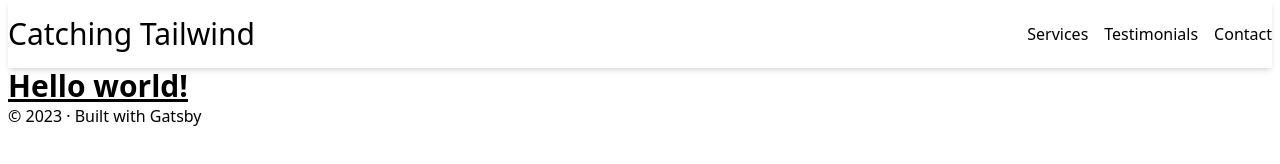
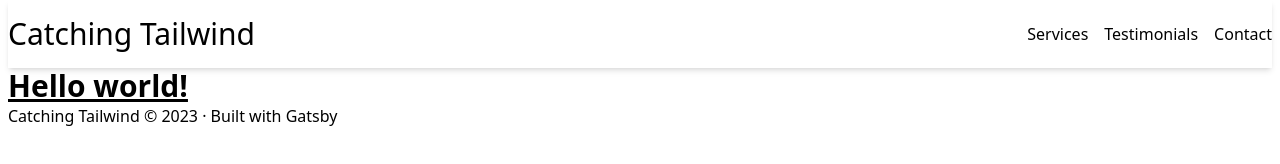
Before and after one commit to juanjuanzero-dev/catching-tailwindcss, a Gatsby site: page / in a window 1280 px wide. Built offline with nearby package versions, Linux system fonts and the light colour scheme; Gatsby itself is replaced by a stand-in of ours.

Commit message:
move footer to component

```diff
--- /dev/null
+++ b/src/components/footer.js
@@ -0,0 +1,11 @@
+import * as React from "react"
+
+const Footer = ({ siteTitle }) => (
+    <footer className="">
+    {`${siteTitle}`} © {new Date().getFullYear()} &middot; Built with
+    {` `}
+    <a href="https://www.gatsbyjs.com">Gatsby</a>
+  </footer>
+)
+
+export default Footer
--- a/src/components/layout.js
+++ b/src/components/layout.js
@@ -9,6 +9,7 @@ import * as React from "react"
 import { useStaticQuery, graphql } from "gatsby"
 
 import Header from "./header"
+import Footer from "./footer"
 
 
 const Layout = ({ children }) => {
@@ -27,12 +28,8 @@ const Layout = ({ children }) => {
       <Header siteTitle={data.site.siteMetadata?.title || `Title`} />
       <div>
         <main>{children}</main>
-        <footer>
-          © {new Date().getFullYear()} &middot; Built with
-          {` `}
-          <a href="https://www.gatsbyjs.com">Gatsby</a>
-        </footer>
       </div>
+      <Footer siteTitle={data.site.siteMetadata?.title || `Site`}></Footer>
     </div>
   )
 }
```
Also changed, not shown: README.md.
